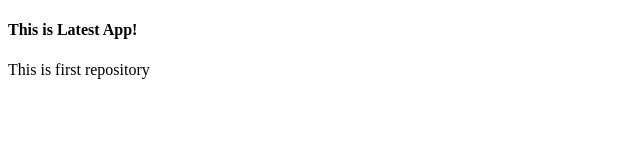
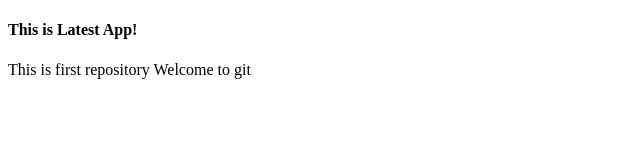
Before and after one commit to vishnureddyghanapuram/GVVRRepository, a plain HTML site: page index.html in a window 1280 px wide. Shown: the whole page, without its empty margins (0-640 px from the left). Drawn offline with Linux system fonts and the light colour scheme.

Commit message:
indx changed

```diff
--- a/index.html
+++ b/index.html
@@ -6,5 +6,6 @@
 <body>
 	<h4>This is Latest App!</h4>
 	This is first repository
+	Welcome to git
 </body>
 </html>
```
